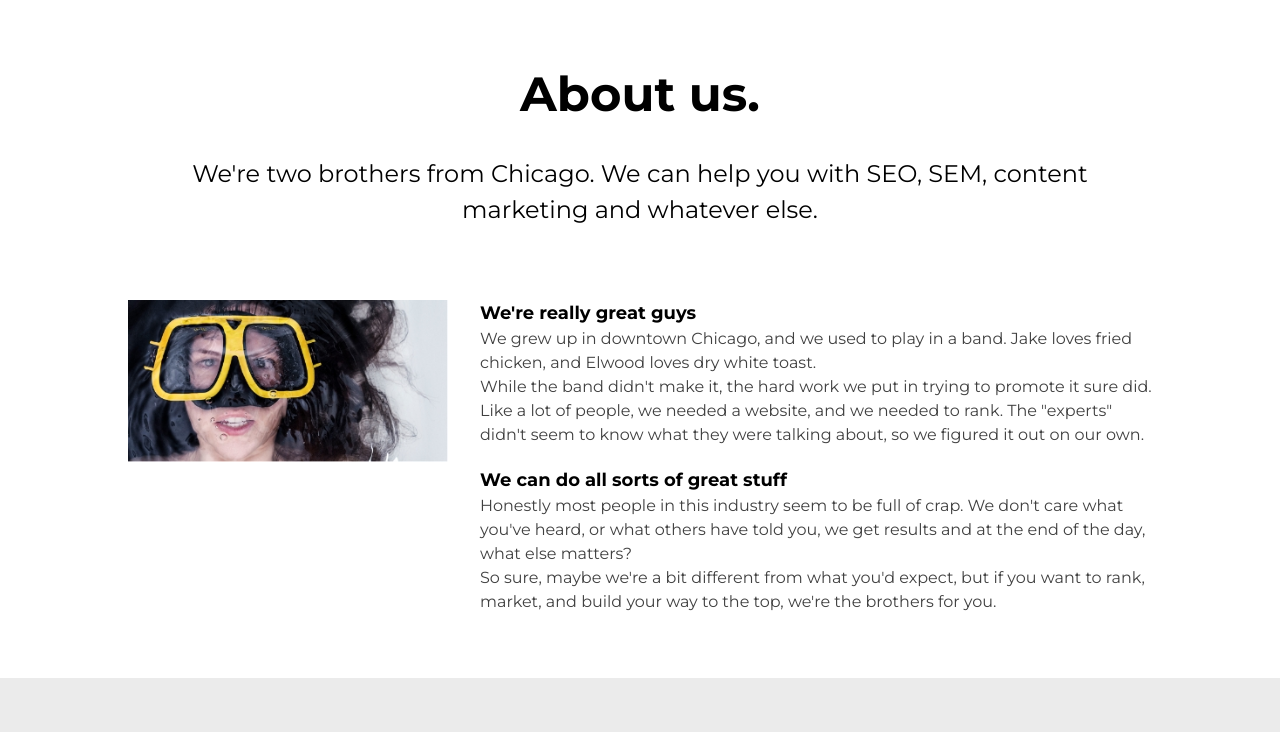
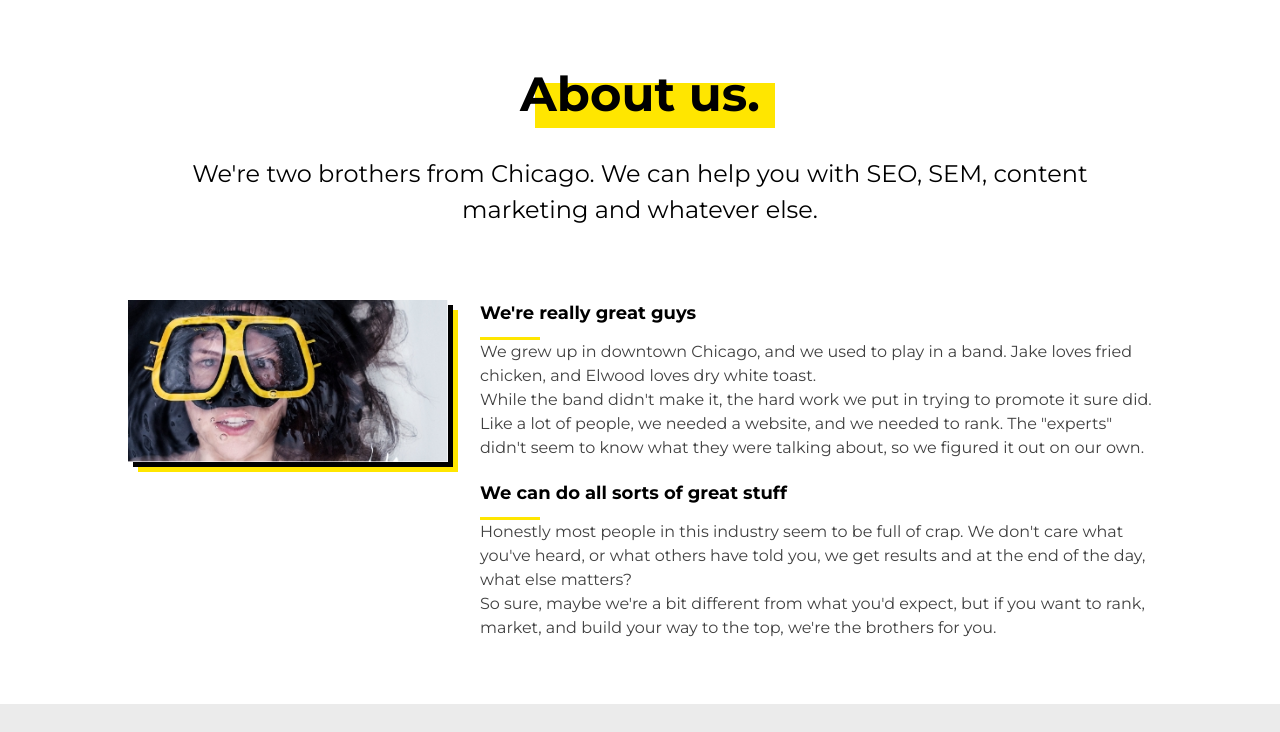
Before and after one commit to candytale55/blues-brothers-themed-agency, a website built with Vite: page about.html in a window 1280 px wide. Shown: the part 68-800 px from the top of the page. Built offline with nearby package versions, Linux system fonts and the light colour scheme.

Commit message:
feat(styles - about & home): enhance page title styling with decorative lines and center alignment

```diff
--- a/src/css/style.css
+++ b/src/css/style.css
@@ -413,6 +413,17 @@ header {
 .page-title {
   font-size: 3rem; /* 48px */
   text-align: center;
+  justify-self: center; /* To center in grid and apply decorative yellow line */
+}
+
+.page-title::after {
+  content: "";
+  display: block;
+  width: 100%;
+  height: 45px;
+  background-color: var(--bg-accent);
+  margin-top: -45px;
+  margin-left: 15px;
 }
 
 .subtitle {
@@ -425,6 +436,23 @@ header {
   font-size: 1.125rem; /* 18px */
   margin-top: 1.25rem; /* 20px */
 }
+
+/* Yellow lines - decorative*/
+.section-title::after, .card-title::after {
+  content: "";
+  display: block;
+  width: 60px;
+  height: 3px;
+  margin-top: 10px;
+  background-color: var(--bg-accent);
+}
+
+/* Yellow lines - center in homepage  */
+.card-title::after {
+  margin-left: auto;
+  margin-right: auto;
+}
+
 
 .section-title:first-child {
   margin-top: 0;
@@ -440,12 +468,12 @@ header {
 
 .main-image{
   margin-bottom: 1.5em;
+
+  box-shadow: 5px 5px 0px var(--bg-secondary), 10px 10px 0px var(--bg-accent);
 }
 
 
 @media (min-width: 600px) {
-
-
   .main-image {
     grid-column: 2;
   }
```
